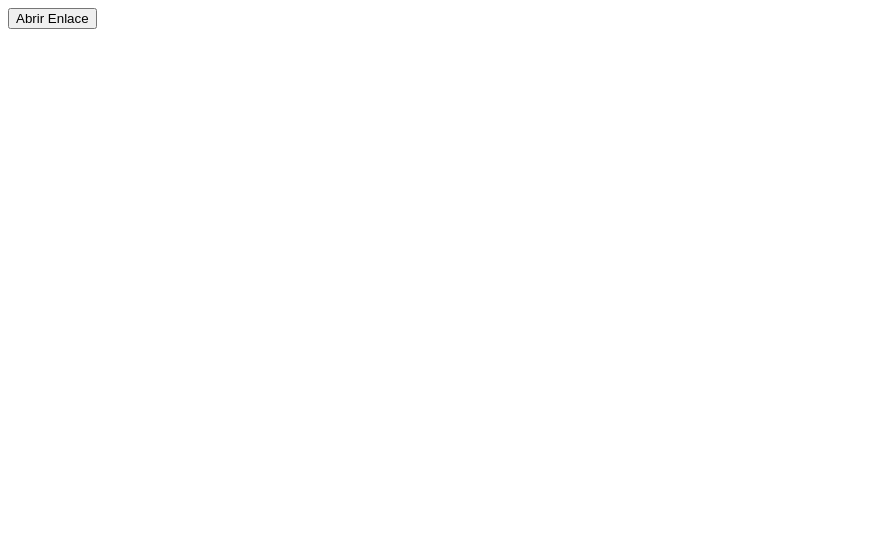
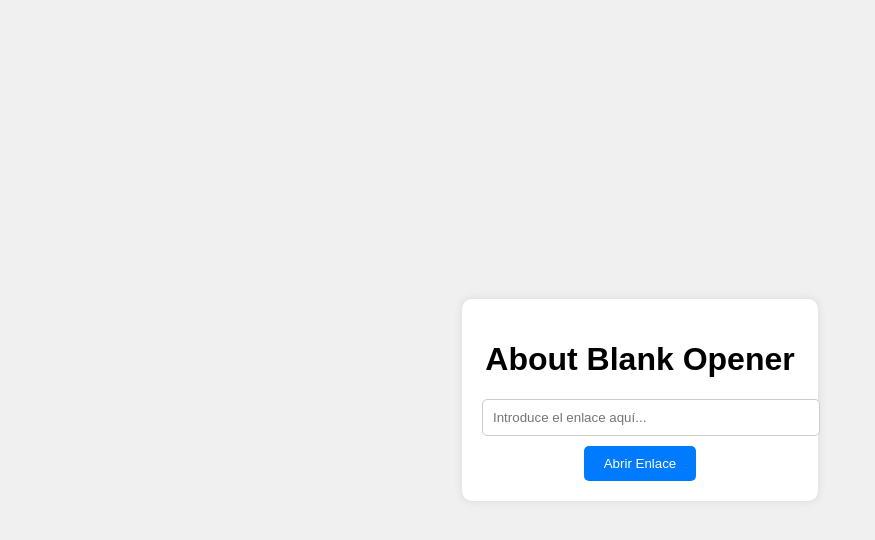
Before and after one commit to carletes2010/AboutBlank-Opener, a plain HTML site: page index.html in a window 1280 px wide. Shown: the whole page, without its empty margins (0-875 px from the left). Drawn offline with Linux system fonts and the light colour scheme.

Commit message:
Update index.html

```diff
--- a/index.html
+++ b/index.html
@@ -4,9 +4,45 @@
     <meta charset="UTF-8">
     <meta name="viewport" content="width=device-width, initial-scale=1.0">
     <title>About Blank Opener</title>
+    <style>
+        body {
+            font-family: Arial, sans-serif;
+            background-color: #f0f0f0;
+            display: flex;
+            justify-content: center;
+            align-items: center;
+            height: 100vh;
+            margin: 0;
+        }
+        .container {
+            text-align: center;
+            background-color: #fff;
+            padding: 20px;
+            box-shadow: 0 0 10px rgba(0, 0, 0, 0.1);
+            border-radius: 10px;
+        }
+        .input-link {
+            width: 100%;
+            padding: 10px;
+            margin-bottom: 10px;
+            border: 1px solid #ccc;
+            border-radius: 5px;
+        }
+        .open-btn {
+            padding: 10px 20px;
+            border: none;
+            background-color: #007bff;
+            color: #fff;
+            border-radius: 5px;
+            cursor: pointer;
+        }
+        .open-btn:hover {
+            background-color: #0056b3;
+        }
+    </style>
     <script>
         function openWindowWithIframe() {
-            let url = prompt('Introduce el enlace:');
+            let url = document.getElementById('input-link').value;
             if (url) {
                 let win = window.open();
                 win.document.body.style.margin = '0';
@@ -18,11 +54,17 @@
                 iframe.style.margin = '0';
                 iframe.src = atob(url);
                 win.document.body.appendChild(iframe);
+            } else {
+                alert('Por favor, introduce un enlace.');
             }
         }
     </script>
 </head>
 <body>
-    <button onclick="openWindowWithIframe()">Abrir Enlace</button>
+    <div class="container">
+        <h1>About Blank Opener</h1>
+        <input id="input-link" type="text" class="input-link" placeholder="Introduce el enlace aquí...">
+        <button class="open-btn" onclick="openWindowWithIframe()">Abrir Enlace</button>
+    </div>
 </body>
 </html>
```
